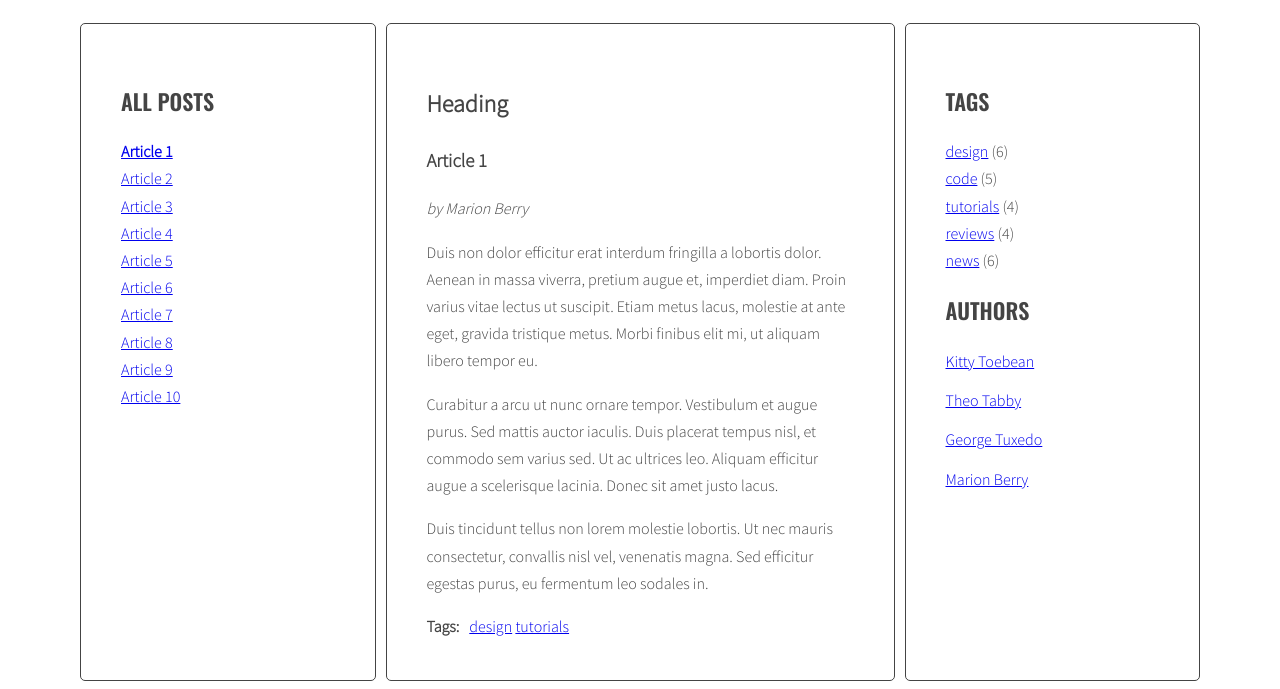
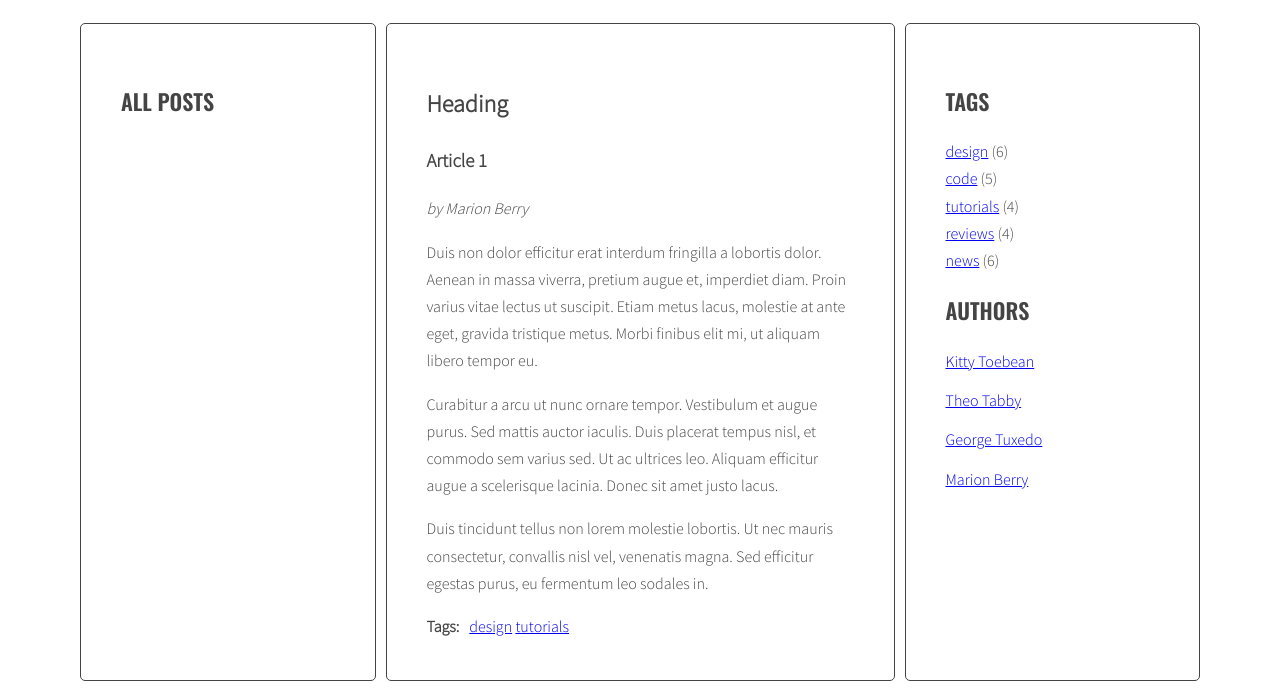
Before and after one commit to Marhol87/javascript-blog, a website: page index.html in a window 1280 px wide. Shown: the part 220-909 px from the top of the page. Drawn offline with nearby package versions, Linux system fonts and the light colour scheme.

Commit message:
Add Clear title links

```diff
--- a/index.html
+++ b/index.html
@@ -12,38 +12,7 @@
         <main class="wrapper">
           <aside class="sidebar">
             <h2 class="section-title">All posts</h2>
-            <ul class="list titles">
-              <li>
-                <a href="#article-1" class="active"><span>Article 1</span></a>
-              </li>
-              <li>
-                <a href="#article-2"><span>Article 2</span></a>
-              </li>
-              <li>
-                <a href="#article-3"><span>Article 3</span></a>
-              </li>
-              <li>
-                <a href="#article-4"><span>Article 4</span></a>
-              </li>
-              <li>
-                <a href="#article-5"><span>Article 5</span></a>
-              </li>
-              <li>
-                <a href="#article-6"><span>Article 6</span></a>
-              </li>
-              <li>
-                <a href="#article-7"><span>Article 7</span></a>
-              </li>
-              <li>
-                <a href="#article-8"><span>Article 8</span></a>
-              </li>
-              <li>
-                <a href="#article-9"><span>Article 9</span></a>
-              </li>
-              <li>
-                <a href="#article-10"><span>Article 10</span></a>
-              </li>
-            </ul>
+            <ul class="list titles"></ul>
           </aside>
           <section class="posts">
             <h2>Heading</h2>
--- a/js/script.js
+++ b/js/script.js
@@ -1,5 +1,5 @@
 "use strict";
-
+{
   const titleClickHandler = function (event) {
     event.preventDefault();
     const clickedElement = this;
@@ -50,6 +50,7 @@ for (let link of links) {
     link.addEventListener("click", titleClickHandler);
   }
 
+  /* NEW EXERCISE */
   const optArticleSelector = ".post",
     optTitleSelector = ".post-title",
     optTitleListSelector = ".titles";
@@ -59,10 +60,7 @@ function generateTitleLinks() {
 
     const titleList = document.querySelector(optTitleListSelector);
 
-  function clearMessages() {
-    document.getElementById("messages").innerHTML = ".titles";
-  }
-  clearMessages();
+    titleList.innerHTML = "";
 
     /* for each article */
 
@@ -72,7 +70,12 @@ function generateTitleLinks() {
 
     /* get the article id */
 
+    const articleId = clickedElement.getAttribute("href");
+    console.log("articleId:", articleId);
+
     /* find the title element */
+
+    const articleTitle = article.querySelector(optTitleSelector).innerHTML;
 
     /* get the title from the title element */
 
@@ -82,3 +85,4 @@ function generateTitleLinks() {
   }
 
   generateTitleLinks();
+}
```
Lines whose indentation alone changed are shown as unchanged.
